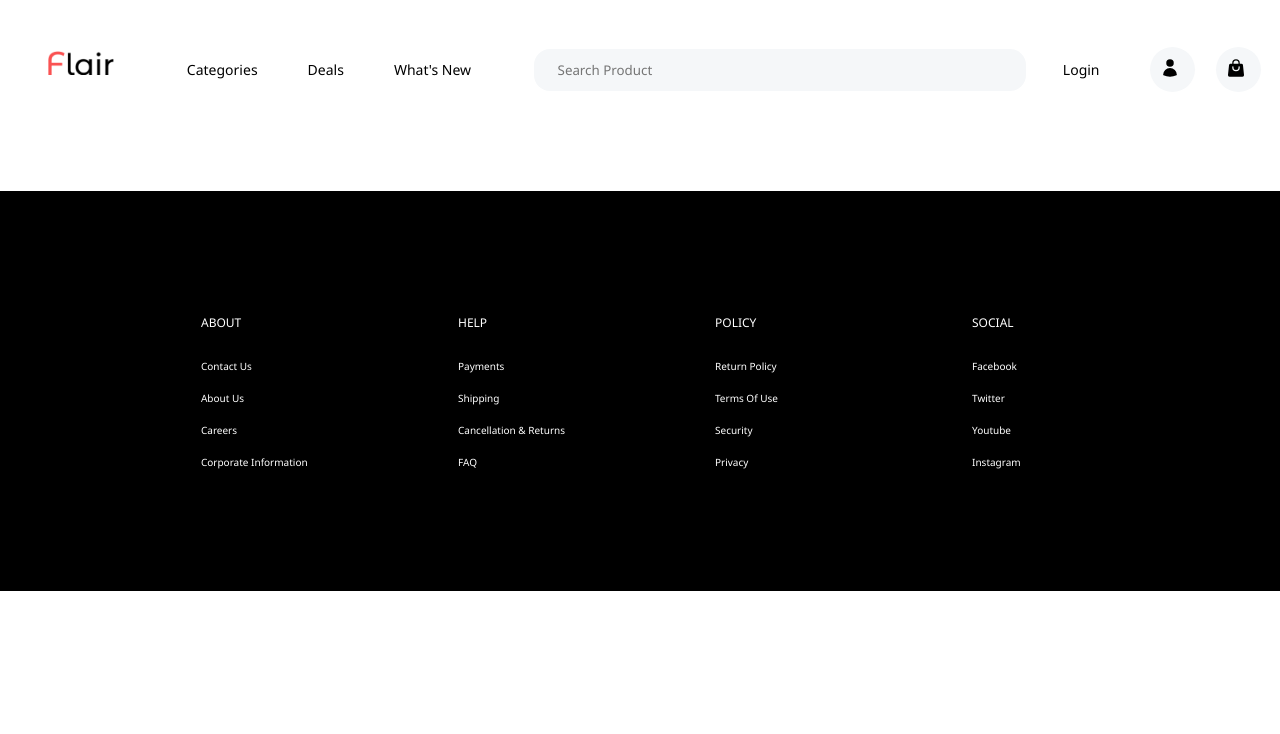
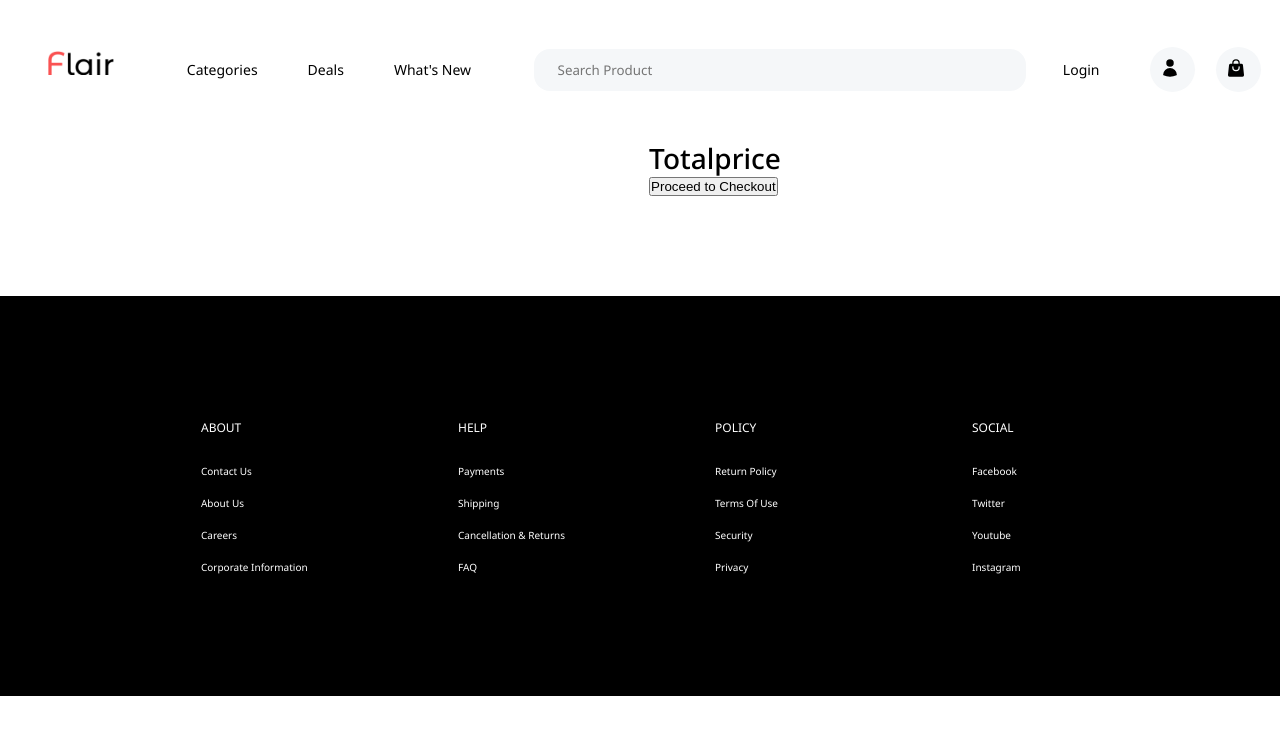
Before and after one commit to sanjayprashadhkr/flairapp, a React (Create React App) app in the folder frontend/: page /mycart in a window 1280 px wide. Shown: the top 734 px of the page. Built offline with nearby package versions, Linux system fonts and the light colour scheme.

Commit message:
Added price attribute in mongo db and updated mycart page css

```diff
--- a/frontend/src/components/Home/Card.tsx
+++ b/frontend/src/components/Home/Card.tsx
@@ -42,6 +42,7 @@ export const Card = ({ cloth, name, productid, price }: propType) => {
         updateCart({
           productid: productid,
           quantity: quantity,
+          price: price,
         })
       );
     }
--- /dev/null
+++ b/frontend/src/components/Mycart/Totalprice.tsx
@@ -0,0 +1,14 @@
+import React from "react";
+import "./totalprice.css";
+
+export const Totalprice = ({ price }: any) => {
+  return (
+    <>
+      <div className="total-price">Totalprice</div>
+      <div>{price}</div>
+      <button>Proceed to Checkout</button>
+    </>
+  );
+};
+
+export default Totalprice;
--- a/frontend/src/components/Mycart/cartcard.css
+++ b/frontend/src/components/Mycart/cartcard.css
@@ -6,6 +6,10 @@
   gap: 5rem;
   box-shadow: rgba(60, 64, 67, 0.3) 0px 1px 2px 0px,
     rgba(60, 64, 67, 0.15) 0px 1px 3px 1px;
+}
+
+.card-container:nth-child(1) {
+  margin-top: 0px;
 }
 
 .card-container img {
--- /dev/null
+++ b/frontend/src/components/Mycart/totalprice.css
@@ -0,0 +1,6 @@
+.total-price {
+  font-size: 2.8rem;
+  font-weight: 500;
+  align-self: flex-start;
+  justify-self: flex-start;
+}
--- a/frontend/src/components/Productinfo/Price.tsx
+++ b/frontend/src/components/Productinfo/Price.tsx
@@ -9,7 +9,7 @@ export const Price = ({ price, productid }: any) => {
   const emailId = user.emailId;
   const dispatch = useDispatch();
   const myCart = user.myCart;
-  console.log(myCart);
+  console.log("price" + price);
   const isProductAlreadyPresentInTheCart = () => {
     for (let i = 0; i < myCart.length; i++) {
       if (myCart[i].productid === productid) {
@@ -35,6 +35,7 @@ export const Price = ({ price, productid }: any) => {
         updateCart({
           productid: productid,
           quantity: quantity,
+          price: price,
         })
       );
     }
--- a/frontend/src/pages/Mycart.tsx
+++ b/frontend/src/pages/Mycart.tsx
@@ -2,15 +2,28 @@ import React from "react";
 import { Cartcard } from "../components/Mycart/Cartcard";
 import { useSelector } from "react-redux";
 import { Card } from "../components/Home/Card";
+import { Totalprice } from "../components/Mycart/Totalprice";
+import { useState } from "react";
+import "./mycart.css";
+
 export const Mycart = () => {
   const myCart = useSelector((state: any) => state.user.myCart);
+  const [price, setPrice] = useState(0);
   return (
-    <>
-      {myCart.map((product: any) => {
-        return (
-          <Cartcard productid={product.productid} quantity={product.quantity} />
-        );
-      })}
-    </>
+    <div className="mycart-container">
+      <div>
+        {myCart.map((product: any) => {
+          return (
+            <Cartcard
+              productid={product.productid}
+              quantity={product.quantity}
+            />
+          );
+        })}
+      </div>
+      <div>
+        <Totalprice />
+      </div>
+    </div>
   );
 };
--- a/frontend/src/pages/Productinfo.tsx
+++ b/frontend/src/pages/Productinfo.tsx
@@ -26,7 +26,7 @@ export const Productinfo = () => {
         </div>
         <Description description={currentProduct.productDescription} />
       </div>
-      <Price productid={Number(id)} />
+      <Price price={currentProduct.price} productid={Number(id)} />
     </div>
   );
 };
--- /dev/null
+++ b/frontend/src/pages/mycart.css
@@ -0,0 +1,7 @@
+.mycart-container {
+  display: flex;
+  max-width: 120rem;
+  margin: 0 auto;
+  justify-content: center;
+  gap: 15rem;
+}
--- a/frontend/src/reducers/user.ts
+++ b/frontend/src/reducers/user.ts
@@ -21,12 +21,11 @@ const userSlice = createSlice({
       state.myCart.push({
         productid: action.payload.productid,
         quantity: action.payload.quantity,
+        price: action.payload.price,
       });
     },
     removeCartItem: (state, action) => {
-      console.log("HELLLLLLLLLLLLO");
       const idToBeRemoved = action.payload.productid;
-      console.log("THIS IS THE ID TO BE REMOVED", idToBeRemoved);
 
       state.myCart = state.myCart.filter((product: any) => {
         console.log("product", product.productid);
```
Also changed, not shown: 2 other files (tests, documents, lock files or other folders).
